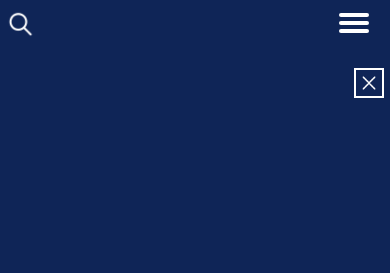
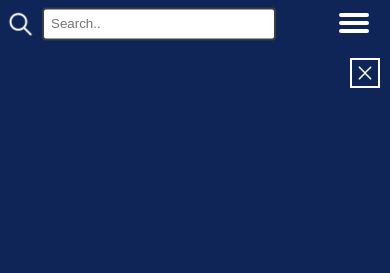
Before and after one commit to norman-andrians/theadventureseries, a plain HTML site: page index.html in a window 390 px wide. Both pictures are taken after a click on the button 21 px from the left and 25 px from the top of the page. Shown: the top 273 px of the page. Drawn offline with nearby package versions, Linux system fonts and the light colour scheme.

Commit message:
revisi-7

```diff
--- a/assets/script/main.js
+++ b/assets/script/main.js
@@ -54,6 +54,7 @@ function listingSearchDat(nameOfDat) {
 
 searchInput.addEventListener("keyup", function() {
     searchOutput.style.display = "block";
+    searchData();
     showtable = false;
 })
 
--- a/assets/style/main.css
+++ b/assets/style/main.css
@@ -167,8 +167,8 @@ input.search-form {
 }
 .close-tab {
     position: fixed;
-    top: 8%;
-    right: 1.5%;
+    top: 58px;
+    right: 10px;
 }
 .close-tab > button {
     padding: 3px;
@@ -227,7 +227,7 @@ input.search-form {
 .awalan-idk {
     color: white;
     text-align: center;
-    padding-top: 38vh;
+    padding-top: 40vh;
     z-index: -1;
     animation: title-anim 3s;
 }
@@ -385,9 +385,6 @@ img#img-3 {
 }
 
 @media screen and (max-width: 930px) {
-    input.search-form {
-        display: none;
-    }
 }
 
 @media screen and (max-width: 920px) {
@@ -409,8 +406,21 @@ img#img-3 {
     .nav-mobile {
         display: block;
     }
+    .search-col {
+        width: 30%;
+    }
+    input.search-form {
+        padding: 7px;
+        margin-top: -6px;
+    }
     .search-img > button {
         margin-top: 0;
+    }
+    .container-output-search {
+        margin: 0;
+        padding: 10px;
+        width: 100vw;
+        height: 89vh;
     }
 }
 
@@ -432,8 +442,20 @@ img#img-3 {
     }
 }
 
+@media screen and (max-width: 600px) { .awalan-idk { padding-top: 43vh; } }
+
 @media screen and (max-width: 600px) {
     .container-list > li > a > button {
         width: 48%;
     }
 }
+
+@media screen and (max-width: 480px) {
+    .judul {
+        font-size: x-large;
+    }
+    .awal-btn button {
+        padding: 7px;
+        font-size: normal;
+    }
+}
```
